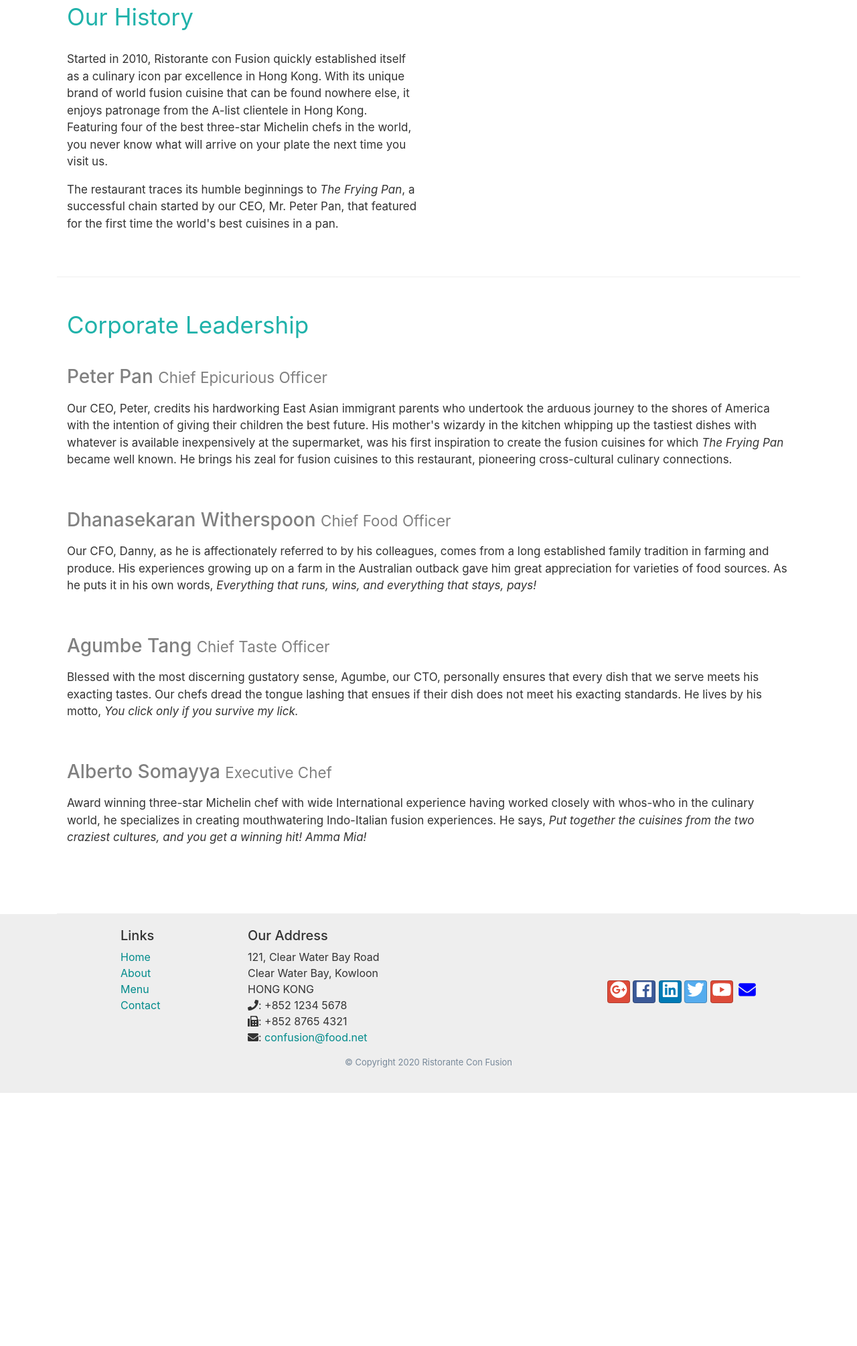
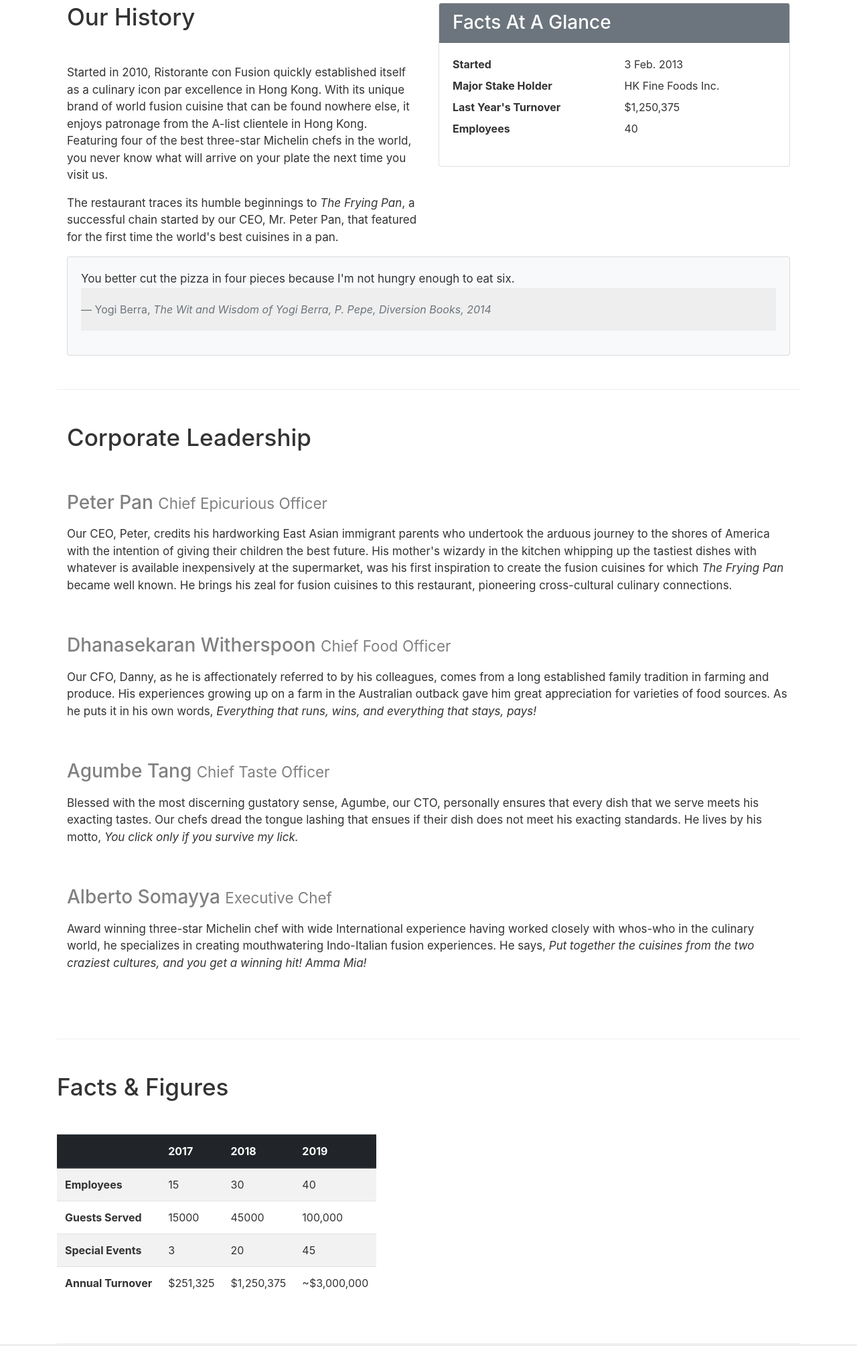
Before and after one commit to ritika-thakur/Bootstrap-4, a website: page aboutus.html in a window 1280 px wide. Shown: the part 552-2562 px from the top of the page at 67% size. Before the commit the page ends 2184 px from the top, so only its background shows below. Drawn offline with nearby package versions, Linux system fonts and the light colour scheme.

Commit message:
Tables and Cards

```diff
--- a/aboutus.html
+++ b/aboutus.html
@@ -68,6 +68,33 @@ integrity="sha384-Gn5384xqQ1aoWXA+058RXPxPg6fy4IWvTNh0E263XmFcJlSAwiGgFAW/dAiS6J
                 <p>The restaurant traces its humble beginnings to <em>The Frying Pan</em>, a successful chain started by our CEO, Mr. Peter Pan, that featured for the first time the world's best cuisines in a pan.</p>
             </div>
             <div class="col-12 col-sm col-md">
+                <div class="card">
+                    <h3 class="card-header bg-secondary text-white">Facts At A Glance</h3>
+                    <div class="card-body">
+                        <dl class="row">
+                            <dt class="col-6">Started</dt>
+                            <dd class="col-6">3 Feb. 2013</dd>
+                            <dt class="col-6">Major Stake Holder</dt>
+                            <dd class="col-6">HK Fine Foods Inc.</dd>
+                            <dt class="col-6">Last Year's Turnover</dt>
+                            <dd class="col-6">$1,250,375</dd>
+                            <dt class="col-6">Employees</dt>
+                            <dd class="col-6">40</dd>
+                        </dl>
+                    </div>
+                </div>
+            </div>
+            <div class="blockquotes col-12">
+                <div class="card card-body bg-light">
+                    <blockquote class="blockquote">
+                        <p class="mb-0">You better cut the pizza in four pieces because
+                            I'm not hungry enough to eat six.</p>
+                        <footer class="blockquote-footer">Yogi Berra,
+                            <cite title="Source Title">The Wit and Wisdom of Yogi Berra,
+                                P. Pepe, Diversion Books, 2014</cite>
+                        </footer>
+                    </blockquote>
+                </div>
             </div>
         </div>
 
@@ -83,6 +110,50 @@ integrity="sha384-Gn5384xqQ1aoWXA+058RXPxPg6fy4IWvTNh0E263XmFcJlSAwiGgFAW/dAiS6J
                 <h3 class="leader-name">Alberto Somayya <small>Executive Chef</small></h3>
                 <p class="d-none d-sm-block">Award winning three-star Michelin chef with wide International experience having worked closely with whos-who in the culinary world, he specializes in creating mouthwatering Indo-Italian fusion experiences. He says, <em>Put together the cuisines from the two craziest cultures, and you get a winning hit! Amma Mia!</em></p>
             </div>
+       </div>
+       <div class="row row-content">
+           <div class="col-12ccol-sm-9">
+               <h2>Facts &amp; Figures </h2>
+            <div class="table-responsive">
+                <table class="table table-striped">
+                    <thead class="thead-dark">
+                        <tr>
+                            <th>&nbsp;</th>
+                            <th>2017</th>
+                            <th>2018</th>
+                            <th>2019</th>
+                        </tr>
+                    </thead>
+                    <tbody>
+                        <tr>
+                            <th>Employees</th>
+                            <td>15</td>
+                            <td>30</td>
+                            <td>40</td>
+                        </tr>
+                        <tr>
+                            <th>Guests Served</th>
+                            <td>15000</td>
+                            <td>45000</td>
+                            <td>100,000</td>
+                        </tr>
+                        <tr>
+                            <th>Special Events</th>
+                            <td>3</td>
+                            <td>20</td>
+                            <td>45</td>
+                        </tr>
+                        <tr>
+                            <th>Annual Turnover</th>
+                            <td>$251,325</td>
+                            <td>$1,250,375</td>
+                            <td>~$3,000,000</td>
+                        </tr>
+                    </tbody>
+                </table>
+            </div>
+           </div>
+           <div class="col-12 col-sm-3"></div>
        </div>
 
     </div>
--- a/css/styles.css
+++ b/css/styles.css
@@ -59,11 +59,9 @@ h1{
     word-spacing: 4px;
     font-size: 19px;
 }
-.sub-topics{
-    margin-bottom: 30px;
+h2{
+    margin-bottom: 50px;
     font-size: 35px;
-    font-weight: 400;
-    color: lightseagreen;
 }
 .leader-name, .information{
    color: grey;
```
